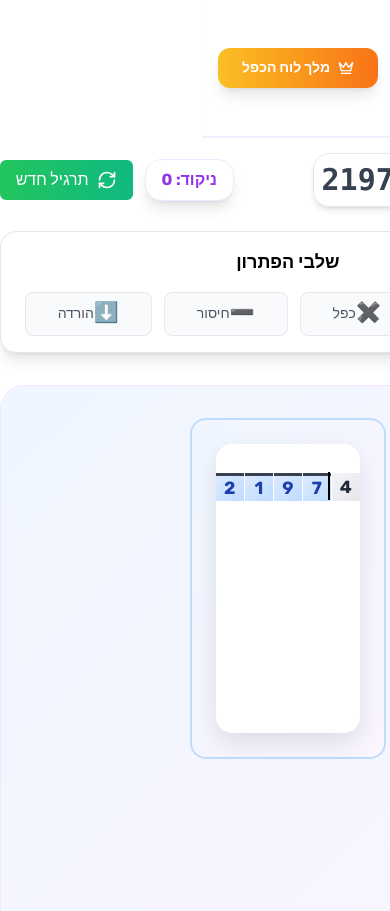
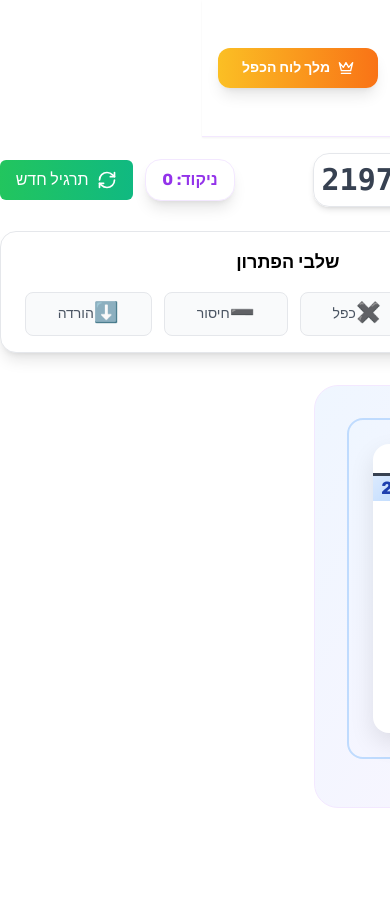
Before and after one commit to Yovelgabay/Divide-Like-a-King, a React (Create React App) app: page / in a window 390 px wide. Shown: the top 911 px of the page. Built offline with nearby package versions, Linux system fonts and the light colour scheme.

Commit message:
Improve mobile layout

```diff
--- a/src/Components/division/ProgressTracker.js
+++ b/src/Components/division/ProgressTracker.js
@@ -12,7 +12,7 @@ export default function ProgressTracker({ currentStep, completedSteps = [] }) {
   return (
     <div className="w-full bg-white rounded-2xl shadow-lg px-6 py-4 border border-gray-200">
       <h3 className="text-lg font-bold text-center mb-4">שלבי הפתרון</h3>
-      <div className="flex justify-between gap-3">
+      <div className="flex flex-row md:flex-col justify-between gap-3">
         {steps.map((step) => {
           const isActive = currentStep === step.key;
           const isCompleted = completedSteps.includes(step.key);
--- a/src/Pages/Home.js
+++ b/src/Pages/Home.js
@@ -195,9 +195,9 @@ export default function Home() {
 
   return (
     <div dir="rtl" className="h-screen flex flex-col p-4 md:p-8">
-      <div className="max-w-7xl mx-auto flex flex-col flex-grow">
+      <div className="max-w-7xl mx-auto flex flex-col sm:flex-row flex-grow">
         {/* Score and new problem button */}
-        <div className="flex justify-between items-center mb-2 gap-3">
+        <div className="flex justify-between items-center mb-2 gap-3 sticky top-0 bg-white/80 backdrop-blur-sm z-10 sm:static sm:bg-transparent sm:backdrop-blur-none">
           <div className="text-center mb-4">
             תרגיל החילוק: &nbsp;
             <h2
@@ -235,11 +235,11 @@ export default function Home() {
             )}
           </div>
 
-          <div className="flex flex-col lg:flex-row gap-8 flex-grow overflow-hidden">
+          <div className="flex flex-row flex-wrap lg:flex-row gap-8 flex-grow overflow-hidden">
             {/* Division grid */}
             <div className=" flex flex-col gap-8 h-full overflow-auto">
               {currentProblem && (
-                <div className="bg-gradient-to-br from-blue-50 to-purple-50 rounded-3xl p-8 border border-purple-100 flex-grow">
+                <div className="bg-gradient-to-br from-blue-50 to-purple-50 rounded-3xl p-8 border border-purple-100 md:flex-grow">
                   <DivisionGrid
                     dividend={currentProblem.dividend}
                     divisor={currentProblem.divisor}
```
